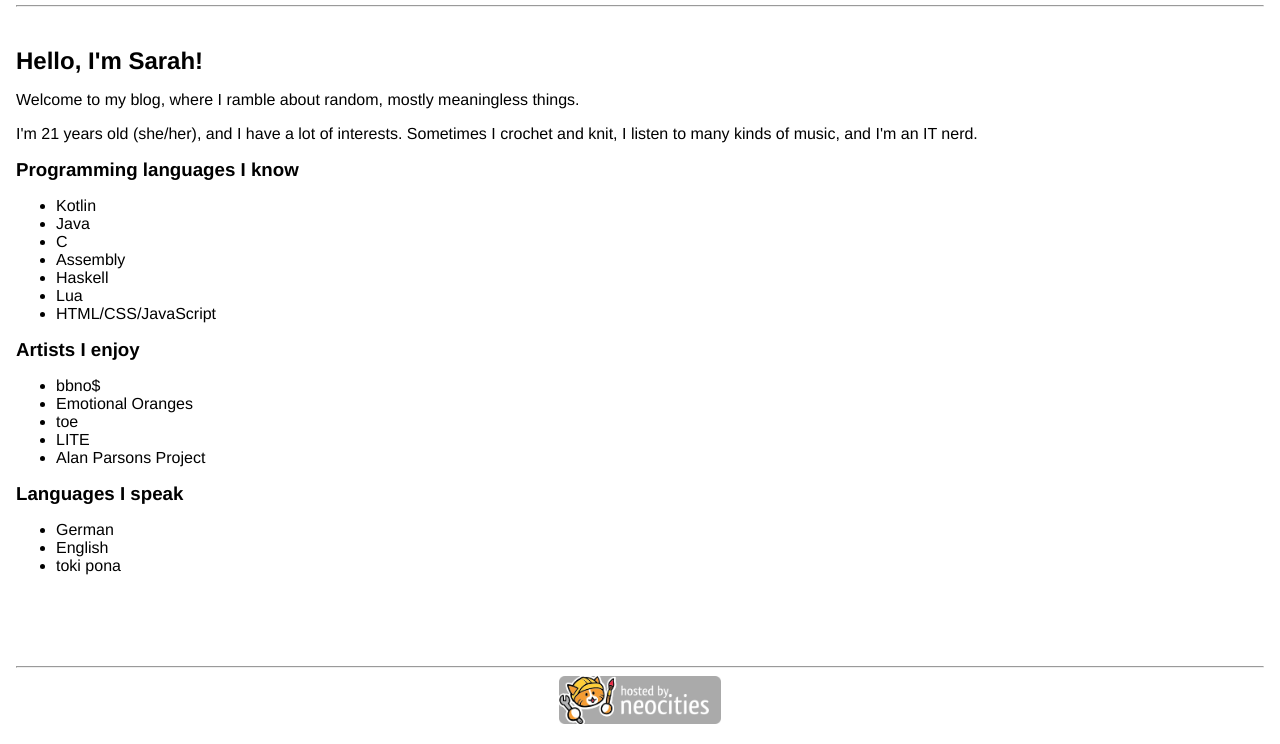
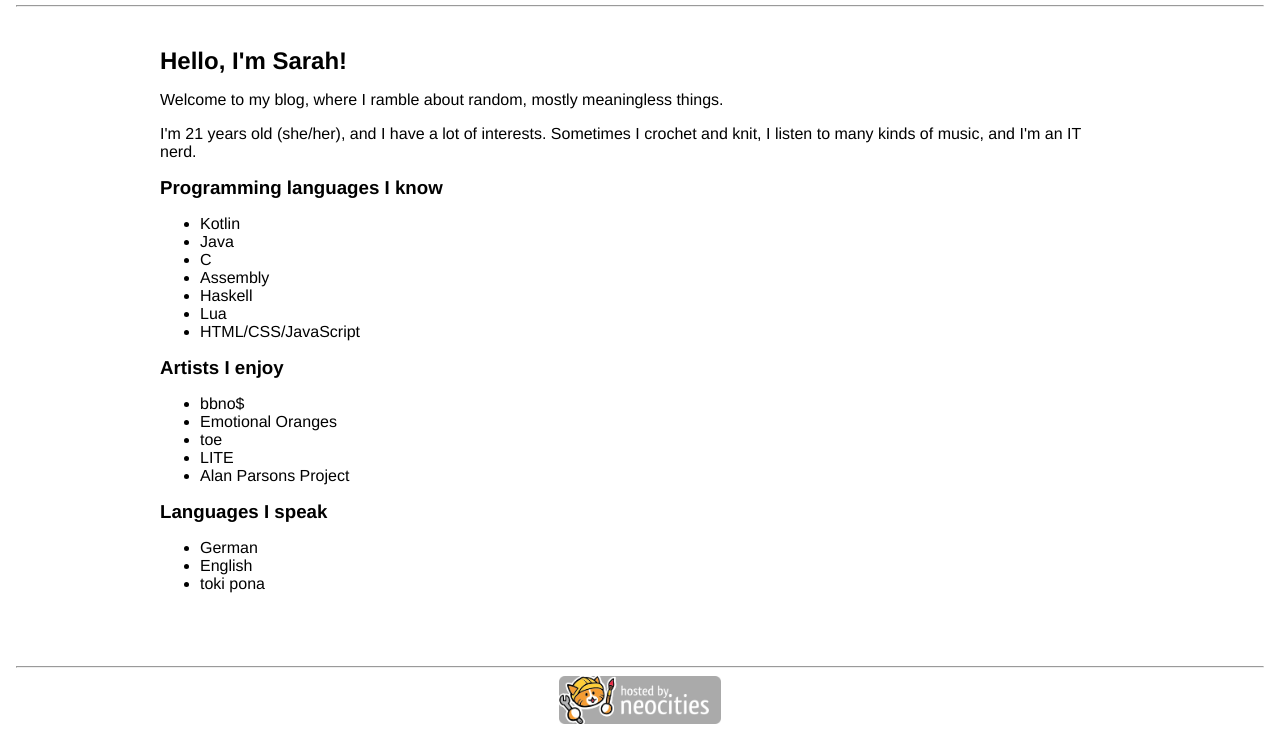
Before and after one commit to SarahIsWeird/blog, an Eleventy site: page src/index.md in a window 1280 px wide. Shown: the part 56-800 px from the top of the page. Built offline with nearby package versions, Linux system fonts and the light colour scheme; Eleventy itself is replaced by a stand-in of ours; files that its build step writes are made by us from their sources.

Commit message:
Fix layout

```diff
--- a/src/public/styles/style.css
+++ b/src/public/styles/style.css
@@ -54,6 +54,12 @@ header, main, footer {
     padding: 1em;
 }
 
+main {
+    width: 75%;
+
+    margin: 0 auto;
+}
+
 article {
     margin: 0.5em;
     margin-top: 2em;
```
